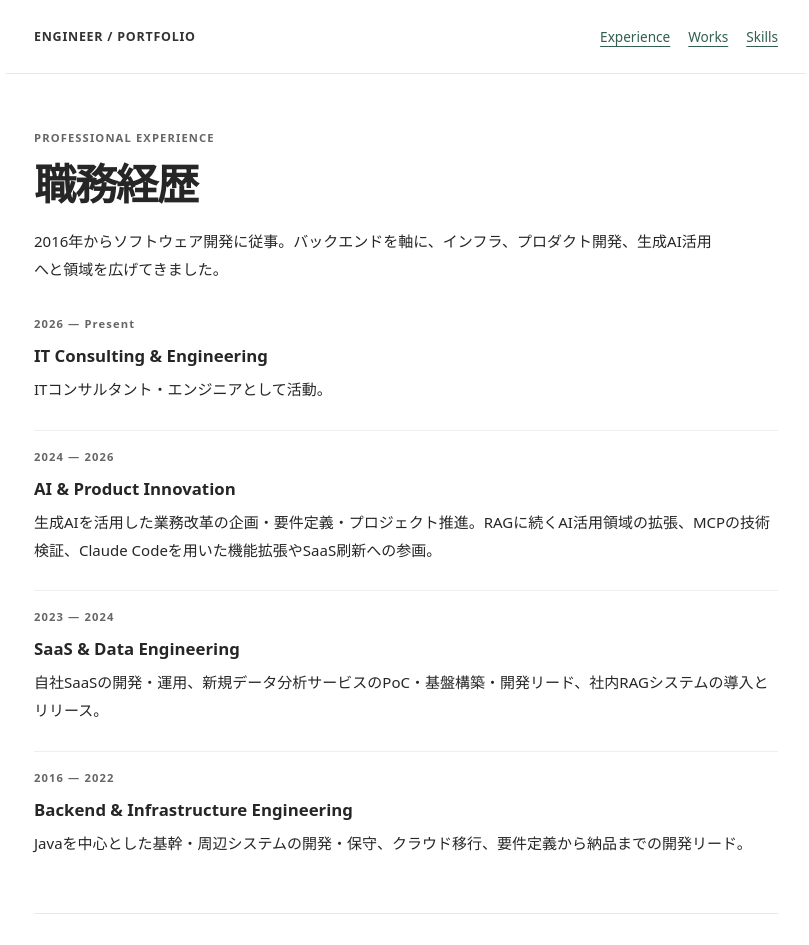
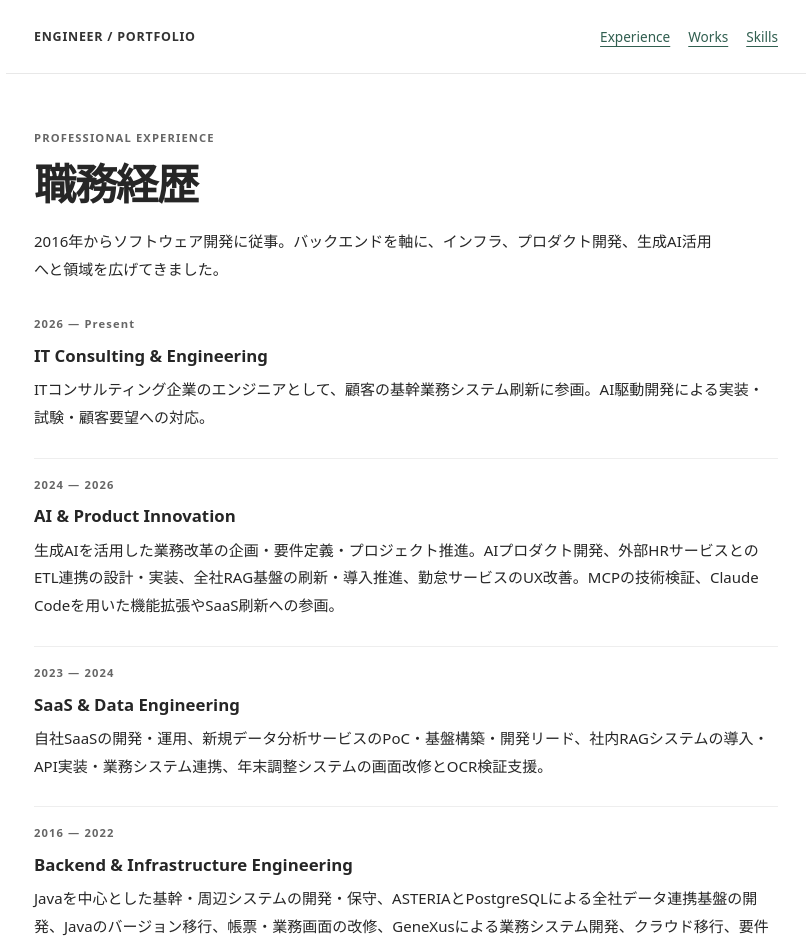
Before and after one commit to hoheto116/hoheto116.github.io, a Next.js app: page /experience in a window 1280 px wide. Shown: the top 945 px of the page, without its empty margins (234-1043 px from the left). Built offline with nearby package versions, Linux system fonts and the light colour scheme.

Commit message:
Expand anonymized professional experience

```diff
--- a/app/experience/page.tsx
+++ b/app/experience/page.tsx
@@ -1,7 +1,7 @@
 const career = [
-{period:'2026 — Present',title:'IT Consulting & Engineering',body:'ITコンサルタント・エンジニアとして活動。'},
-{period:'2024 — 2026',title:'AI & Product Innovation',body:'生成AIを活用した業務改革の企画・要件定義・プロジェクト推進。RAGに続くAI活用領域の拡張、MCPの技術検証、Claude Codeを用いた機能拡張やSaaS刷新への参画。'},
-{period:'2023 — 2024',title:'SaaS & Data Engineering',body:'自社SaaSの開発・運用、新規データ分析サービスのPoC・基盤構築・開発リード、社内RAGシステムの導入とリリース。'},
-{period:'2016 — 2022',title:'Backend & Infrastructure Engineering',body:'Javaを中心とした基幹・周辺システムの開発・保守、クラウド移行、要件定義から納品までの開発リード。'}
+{period:'2026 — Present',title:'IT Consulting & Engineering',body:'ITコンサルティング企業のエンジニアとして、顧客の基幹業務システム刷新に参画。AI駆動開発による実装・試験・顧客要望への対応。'},
+{period:'2024 — 2026',title:'AI & Product Innovation',body:'生成AIを活用した業務改革の企画・要件定義・プロジェクト推進。AIプロダクト開発、外部HRサービスとのETL連携の設計・実装、全社RAG基盤の刷新・導入推進、勤怠サービスのUX改善。MCPの技術検証、Claude Codeを用いた機能拡張やSaaS刷新への参画。'},
+{period:'2023 — 2024',title:'SaaS & Data Engineering',body:'自社SaaSの開発・運用、新規データ分析サービスのPoC・基盤構築・開発リード、社内RAGシステムの導入・API実装・業務システム連携、年末調整システムの画面改修とOCR検証支援。'},
+{period:'2016 — 2022',title:'Backend & Infrastructure Engineering',body:'Javaを中心とした基幹・周辺システムの開発・保守、ASTERIAとPostgreSQLによる全社データ連携基盤の開発、Javaのバージョン移行、帳票・業務画面の改修、GeneXusによる業務システム開発、クラウド移行、要件定義から納品までの開発リード。'}
 ];
 export default function Experience(){return <main><section><p className="eyebrow">PROFESSIONAL EXPERIENCE</p><h1>職務経歴</h1><p>2016年からソフトウェア開発に従事。バックエンドを軸に、インフラ、プロダクト開発、生成AI活用へと領域を広げてきました。</p>{career.map(item=><article key={item.period}><p className="eyebrow">{item.period}</p><h3>{item.title}</h3><p>{item.body}</p></article>)}</section><section><h2>得意領域</h2><p>業務課題の分析、技術選定、システム設計・実装、クラウド基盤構築、プロジェクト推進、リリース後の運用改善。</p><h2>保有資格</h2><p>基本情報技術者 / 応用情報技術者</p><p>守秘義務とプライバシーに配慮し、職務経歴は概要のみ掲載しています。</p></section><a href="/#experience">← トップページへ</a></main>}
```
